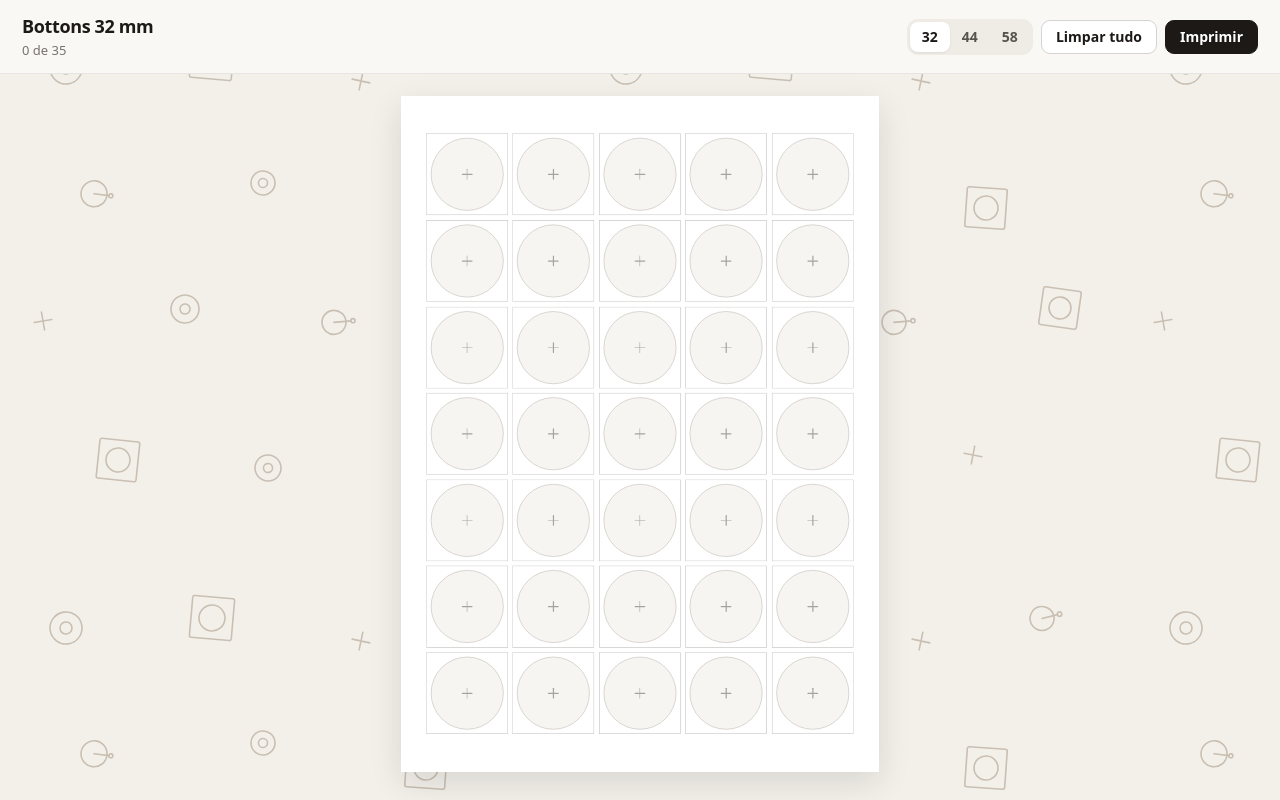
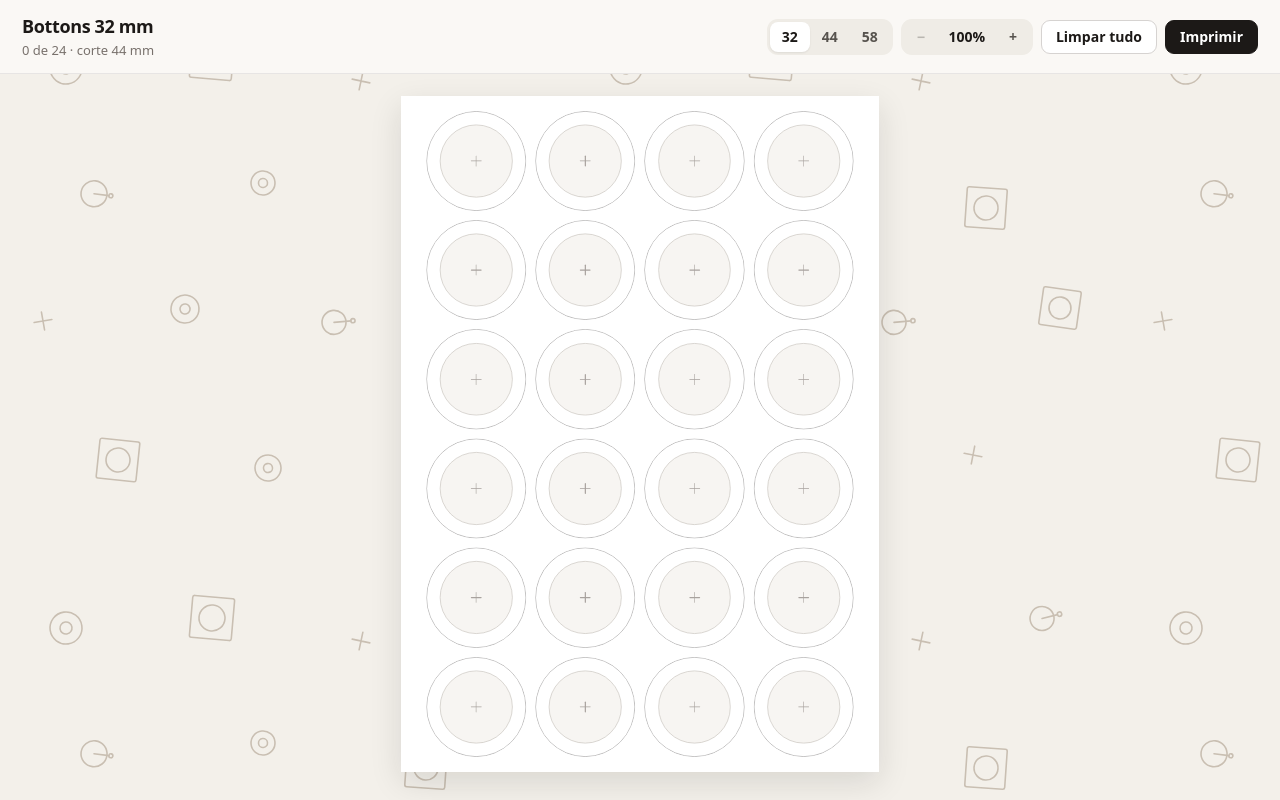
Before and after one commit to marciliobr/bottons, a plain HTML site: page index.html in a window 1280 px wide. Both pictures are taken after a click on the button "Limpar tudo". Drawn offline with Linux system fonts and the light colour scheme.

Commit message:
Show the machine cut around each button face, and zoom the sheet apart from the photo.
Co-authored-by: Cursor <cursoragent@cursor.com>

```diff
--- a/css/sheet.css
+++ b/css/sheet.css
@@ -5,9 +5,8 @@
 
 :root {
   --diameter: 32mm;
-  --inset: 2mm;
-  --square: calc(var(--diameter) + 2 * var(--inset));
-  --gap: 2mm;
+  --cut: 44mm;
+  --gap: 4mm;
   --scale: 1;
   --ink: #1c1917;
   --muted: #78716c;
@@ -32,6 +31,9 @@ body {
 }
 
 .toolbar {
+  position: sticky;
+  top: 0;
+  z-index: 6;
   display: flex;
   align-items: center;
   justify-content: space-between;
@@ -81,6 +83,39 @@ body {
   background: #fff;
   color: var(--ink);
   box-shadow: 0 1px 2px rgba(28, 25, 23, 0.08);
+}
+
+.view-zoom {
+  display: flex;
+  align-items: center;
+  padding: 3px;
+  background: #efece6;
+  border-radius: 11px;
+}
+
+.view-zoom button {
+  border: 0;
+  background: transparent;
+  border-radius: 8px;
+  min-width: 34px;
+  padding: 8px 10px;
+  color: #57534e;
+  font: 650 14px/1 system-ui, "Segoe UI", sans-serif;
+  cursor: pointer;
+}
+
+.view-zoom button:hover:not(:disabled) {
+  background: rgba(255, 255, 255, 0.7);
+}
+
+.view-zoom button:disabled {
+  opacity: 0.35;
+  cursor: default;
+}
+
+#view-fit {
+  min-width: 58px;
+  color: var(--ink);
 }
 
 .toolbar-actions > button,
@@ -139,12 +174,14 @@ body {
   min-width: 0;
   min-height: 0;
   overflow: hidden;
+  border-radius: 50%;
 }
 
 .frame {
   position: absolute;
   inset: 0;
   overflow: hidden;
+  border-radius: 50%;
 }
 
 .cell:not(.has-image) .frame {
@@ -172,12 +209,12 @@ body {
   cursor: grabbing;
 }
 
-.cell::after {
-  content: "";
+.cut {
   position: absolute;
   inset: 0;
   z-index: 1;
   border: 0.3mm solid #222;
+  border-radius: 50%;
   pointer-events: none;
 }
 
@@ -311,19 +348,22 @@ body {
 
   .cell.has-image .circle {
     background: transparent;
-    box-shadow: 0 0 0 40mm rgba(255, 255, 255, 0.28);
+    border-color: #fff;
+    box-shadow:
+      0 0 0 0.45mm rgba(28, 25, 23, 0.72),
+      0 0 0 40mm rgba(243, 240, 234, 0.78);
   }
 
-  .cell::after {
-    border-color: rgba(28, 25, 23, 0.28);
+  .cut {
+    border-color: rgba(28, 25, 23, 0.45);
   }
 
-  .cell.is-selected::after {
+  .cell.is-selected .cut {
     border-color: var(--ink);
     border-width: 0.45mm;
   }
 
-  .cell.is-adjusting::after {
+  .cell.is-adjusting .cut {
     border-color: #9a3412;
     border-width: 0.5mm;
   }
@@ -358,6 +398,7 @@ body {
   .toolbar,
   .inspector,
   .add-mark,
+  .cut,
   .circle {
     display: none !important;
   }
@@ -378,11 +419,6 @@ body {
     box-shadow: none;
   }
 
-  .cell::after {
-    border: 0.3mm solid #222;
-  }
-
-  .cell::after,
   .frame img {
     -webkit-print-color-adjust: exact;
     print-color-adjust: exact;
--- a/index.html
+++ b/index.html
@@ -12,13 +12,18 @@
   <header class="toolbar">
     <div class="brand">
       <h1>Bottons 32 mm</h1>
-      <p id="count">0 de 35</p>
+      <p id="count">0 de 24 · corte 44 mm</p>
     </div>
     <div class="toolbar-actions">
       <div class="sizes" role="group" aria-label="Tamanho">
         <button type="button" data-size="32" aria-pressed="true">32</button>
         <button type="button" data-size="44" aria-pressed="false">44</button>
         <button type="button" data-size="58" aria-pressed="false">58</button>
+      </div>
+      <div class="view-zoom" role="group" aria-label="Zoom da folha">
+        <button type="button" id="view-out" aria-label="Reduzir a folha">−</button>
+        <button type="button" id="view-fit" title="Ajustar à tela">100%</button>
+        <button type="button" id="view-in" aria-label="Ampliar a folha">+</button>
       </div>
       <button type="button" id="clear">Limpar tudo</button>
       <button type="button" id="print">Imprimir</button>
@@ -38,7 +43,7 @@
     </div>
     <div class="inspector-sliders">
       <label class="tone-field" for="zoom">Zoom
-        <input type="range" id="zoom" min="1" max="4" step="0.01" value="1">
+        <input type="range" id="zoom" min="0.25" max="4" step="0.01" value="1">
       </label>
       <label class="tone-field" for="brightness">Brilho
         <input type="range" id="brightness" min="0.4" max="1.8" step="0.01" value="1">
--- a/js/sheet.js
+++ b/js/sheet.js
@@ -1,11 +1,12 @@
 (function () {
   const SIZES = {
-    "32": { diameter: 32, cols: 5, rows: 7 },
-    "44": { diameter: 44, cols: 4, rows: 5 },
-    "58": { diameter: 58, cols: 3, rows: 4 }
+    "32": { diameter: 32, cut: 44, cols: 4, rows: 6, gap: 4 },
+    "44": { diameter: 44, cut: 54, cols: 3, rows: 5, gap: 3.5 },
+    "58": { diameter: 58, cut: 70, cols: 2, rows: 3, gap: 16 }
   };
 
-  const minScale = 1;
+  const minScale = 0.25;
+  const fitScale = 1;
   const maxScale = 4;
   const sheet = document.getElementById("sheet");
   const heading = document.querySelector(".toolbar h1");
@@ -20,9 +21,12 @@
   const maxBrightness = 1.8;
   const minSaturation = 0;
   const maxSaturation = 2;
-  const inset = parseFloat(getComputedStyle(document.documentElement).getPropertyValue("--inset")) || 2;
+  const viewMin = 1;
+  const viewMax = 3;
   const memory = {};
   let currentKey = null;
+  let pageFit = 1;
+  let viewZoom = 1;
   let controllers = [];
   let adjustingCell = null;
   let selected = null;
@@ -31,6 +35,25 @@
   function sheetScale() {
     const value = parseFloat(getComputedStyle(document.documentElement).getPropertyValue("--scale"));
     return value > 0 ? value : 1;
+  }
+
+  function applyViewScale() {
+    const scale = pageFit * viewZoom;
+    document.documentElement.style.setProperty("--scale", String(scale > 0 ? scale : 1));
+    const label = document.getElementById("view-fit");
+    const outButton = document.getElementById("view-out");
+    const inButton = document.getElementById("view-in");
+    if (label) label.textContent = Math.round(viewZoom * 100) + "%";
+    if (outButton) outButton.disabled = viewZoom <= viewMin + 0.001;
+    if (inButton) inButton.disabled = viewZoom >= viewMax - 0.001;
+    controllers.forEach(function (controller) {
+      controller.layout();
+    });
+  }
+
+  function setViewZoom(value) {
+    viewZoom = Math.max(viewMin, Math.min(viewMax, value));
+    applyViewScale();
   }
 
   function sizeFromHash() {
@@ -43,7 +66,7 @@
     const total = spec.cols * spec.rows;
     if (!memory[key]) {
       memory[key] = Array.from({ length: total }, function () {
-        return { url: null, scale: minScale, x: 0, y: 0, brightness: 1, saturation: 1 };
+        return { url: null, scale: fitScale, x: 0, y: 0, brightness: 1, saturation: 1 };
       });
     }
     return memory[key];
@@ -66,7 +89,7 @@
     const filled = slots.filter(function (state) {
       return state.url;
     }).length;
-    countLabel.textContent = filled + " de " + slots.length;
+    countLabel.textContent = filled + " de " + slots.length + " · corte " + SIZES[currentKey].cut + " mm";
   }
 
   function syncInspector() {
@@ -118,14 +141,15 @@
     currentKey = key;
     const spec = SIZES[key];
     const slots = slotsFor(key);
-    const square = spec.diameter + inset * 2;
     const title = "Bottons " + spec.diameter + " mm";
 
     if (heading) heading.textContent = title;
     setSizePressed(key);
     document.documentElement.style.setProperty("--diameter", spec.diameter + "mm");
-    sheet.style.gridTemplateColumns = "repeat(" + spec.cols + ", " + square + "mm)";
-    sheet.style.gridTemplateRows = "repeat(" + spec.rows + ", " + square + "mm)";
+    document.documentElement.style.setProperty("--cut", spec.cut + "mm");
+    document.documentElement.style.setProperty("--gap", spec.gap + "mm");
+    sheet.style.gridTemplateColumns = "repeat(" + spec.cols + ", " + spec.cut + "mm)";
+    sheet.style.gridTemplateRows = "repeat(" + spec.rows + ", " + spec.cut + "mm)";
     sheet.replaceChildren();
     controllers = slots.map(function (state) {
       return createCell(state);
@@ -147,6 +171,9 @@
     img.hidden = true;
     img.draggable = false;
 
+    const cut = document.createElement("div");
+    cut.className = "cut";
+
     const circle = document.createElement("div");
     circle.className = "circle";
 
@@ -161,7 +188,7 @@
     input.tabIndex = -1;
 
     frame.appendChild(img);
-    cell.append(frame, circle, addMark, input);
+    cell.append(frame, cut, circle, addMark, input);
     sheet.appendChild(cell);
 
     const controller = {
@@ -210,8 +237,8 @@
       const cover = Math.max(frameW / img.naturalWidth, frameH / img.naturalHeight);
       const width = img.naturalWidth * cover * state.scale;
       const height = img.naturalHeight * cover * state.scale;
-      const maxX = Math.max(0, (width - frameW) / 2);
-      const maxY = Math.max(0, (height - frameH) / 2);
+      const maxX = Math.abs(width - frameW) / 2;
+      const maxY = Math.abs(height - frameH) / 2;
       state.x = Math.max(-maxX, Math.min(maxX, state.x));
       state.y = Math.max(-maxY, Math.min(maxY, state.y));
       img.style.width = width + "px";
@@ -248,7 +275,7 @@
         URL.revokeObjectURL(state.url);
         state.url = null;
       }
-      state.scale = minScale;
+      state.scale = fitScale;
       state.x = 0;
       state.y = 0;
       state.brightness = 1;
@@ -270,7 +297,7 @@
       stopAdjust();
       if (state.url) URL.revokeObjectURL(state.url);
       state.url = URL.createObjectURL(file);
-      state.scale = minScale;
+      state.scale = fitScale;
       state.x = 0;
       state.y = 0;
       state.brightness = 1;
@@ -297,7 +324,7 @@
     }
 
     function center() {
-      state.scale = minScale;
+      state.scale = fitScale;
       state.x = 0;
       state.y = 0;
       layoutImage();
@@ -391,6 +418,28 @@
     controller.zoomAt(event);
   }, { passive: false });
 
+  document.getElementById("view-out").addEventListener("click", function () {
+    const step = 0.25;
+    setViewZoom(Math.ceil(viewZoom / step - 1.001) * step);
+  });
+
+  document.getElementById("view-in").addEventListener("click", function () {
+    const step = 0.25;
+    setViewZoom(Math.floor(viewZoom / step + 1.001) * step);
+  });
+
+  document.getElementById("view-fit").addEventListener("click", function () {
+    setViewZoom(1);
+  });
+
+  document.querySelector(".stage").addEventListener("wheel", function (event) {
+    if (!event.ctrlKey && !event.metaKey) return;
+    if (event.target.closest(".is-adjusting")) return;
+    event.preventDefault();
+    const factor = event.deltaY < 0 ? 1.08 : 1 / 1.08;
+    setViewZoom(viewZoom * factor);
+  }, { passive: false });
+
   document.querySelectorAll("[data-size]").forEach(function (button) {
     button.addEventListener("click", function () {
       syncHash(button.dataset.size);
@@ -482,11 +531,9 @@
     const padY = stageStyle ? parseFloat(stageStyle.paddingTop) + parseFloat(stageStyle.paddingBottom) : 0;
     const availW = document.documentElement.clientWidth - padX;
     const availH = window.innerHeight - toolbarHeight - padY;
-    const viewScale = Math.min(1, availW / sheet.offsetWidth, availH / sheet.offsetHeight);
-    document.documentElement.style.setProperty("--scale", String(viewScale > 0 ? viewScale : 1));
-    controllers.forEach(function (controller) {
-      controller.layout();
-    });
+    const nextFit = Math.min(1, availW / sheet.offsetWidth, availH / sheet.offsetHeight);
+    pageFit = nextFit > 0 ? nextFit : 1;
+    applyViewScale();
   }
 
   window.addEventListener("resize", fit);
```
